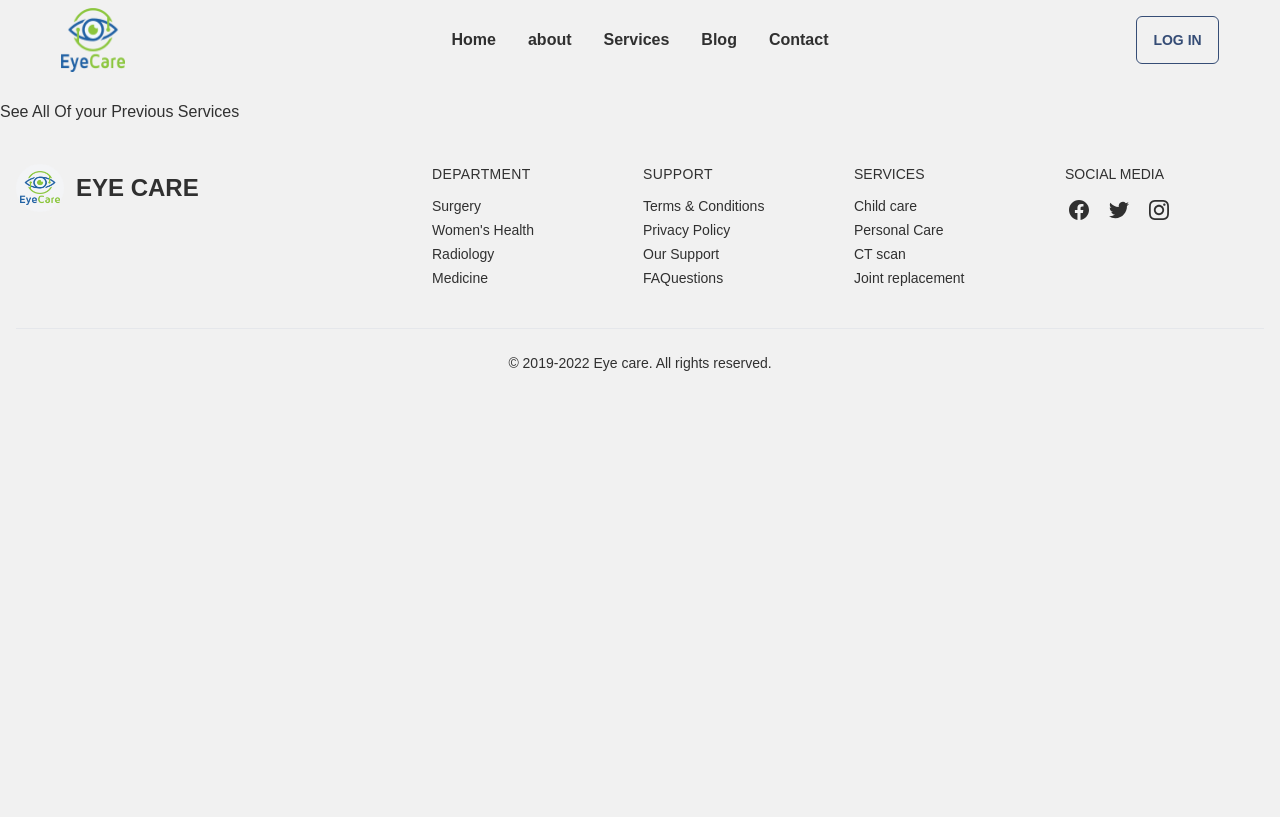
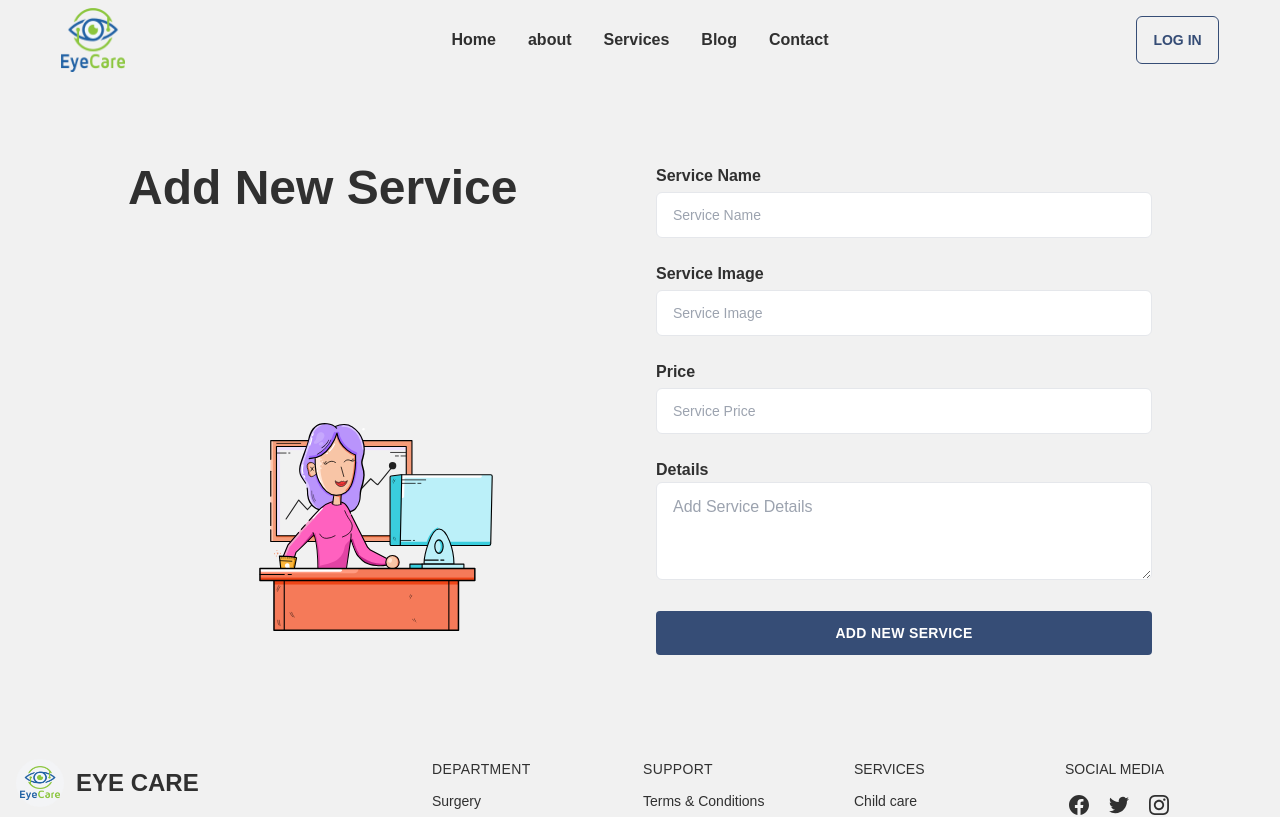
Before and after one commit to ismailjosim/eye-care-client, a React (Create React App) app: page /addService in a window 1280 px wide. Shown: the top 817 px of the page. Built offline with nearby package versions, Linux system fonts and the light colour scheme; no server answers.

Commit message:
add service added form

```diff
--- a/src/Contexts/AuthProvider.jsx
+++ b/src/Contexts/AuthProvider.jsx
@@ -43,10 +43,7 @@ const AuthProvider = ({ children }) => {
     const googleProviderLogin = provider => {
         return signInWithPopup(auth, provider)
     }
-    // sign in with gitHub Provider
-    const gitHubProviderLogin = provider => {
-        return signInWithPopup(auth, provider)
-    }
+
 
     // Monitor User change
     useEffect(() => {
@@ -68,7 +65,6 @@ const AuthProvider = ({ children }) => {
         userLogin,
         userLogout,
         updateUserProfile,
-        gitHubProviderLogin,
         googleProviderLogin
     }
 
--- a/src/components/User/UserServices.jsx
+++ b/src/components/User/UserServices.jsx
@@ -1,9 +1,49 @@
 import React from 'react';
+import svg from '../../assets/form/doodle.svg'
 
 const UserServices = () => {
+
+    const handleAddProduct = event => {
+        event.preventDefault()
+        const form = event.target;
+        const product = {
+            title: form.name.value,
+            img: form.img.value,
+            price: form.price.value,
+            description: form.description.value,
+        };
+    }
+
+
     return (
         <div>
-            <h2>See All Of your Previous Services</h2>
+            <div className="grid max-w-screen-xl grid-cols-1 gap-8 px-8 py-16 mx-auto rounded-lg md:grid-cols-2 md:px-12 lg:px-16 xl:px-32">
+                <div className="flex flex-col justify-between">
+                    <div className="space-y-2">
+                        <h2 className="text-4xl font-bold leading-tight lg:text-5xl">Add New Service</h2>
+                    </div>
+                    <img src={svg} alt="" className="p-6 h-52 md:h-64" />
+                </div>
+                <form onSubmit={handleAddProduct} className="space-y-6 ng-untouched ng-pristine ng-valid">
+                    <div className="space-y-1 text-sm">
+                        <label htmlFor="name" className="block text-base font-bold">Service Name</label>
+                        <input type="text" name="name" placeholder="Service Name" className="w-full px-4 py-3 rounded-md focus:outline-primary border" required />
+                    </div>
+                    <div className="space-y-1 text-sm">
+                        <label htmlFor="img" className="block text-base font-bold">Service Image</label>
+                        <input type="text" name="img" placeholder="Service Image" className="w-full px-4 py-3 rounded-md focus:outline-primary border" required />
+                    </div>
+                    <div className="space-y-1 text-sm">
+                        <label htmlFor="price" className="block text-base font-bold">Price</label>
+                        <input type="number" name="price" placeholder="Service Price" className="w-full px-4 py-3 rounded-md focus:outline-primary border" required />
+                    </div>
+                    <div>
+                        <label htmlFor="description" className="block text-base font-bold">Details</label>
+                        <textarea name='description' required rows="3" placeholder='Add Service Details' className="w-full px-4 py-3 rounded-md focus:outline-primary border"></textarea>
+                    </div>
+                    <button type="submit" className="w-full p-3 text-sm font-bold tracking-wide uppercase rounded bg-primary text-white">Add New Service</button>
+                </form>
+            </div>
         </div>
     );
 };
```
Also changed, not shown: src/assets/form/doodle.svg (added).
